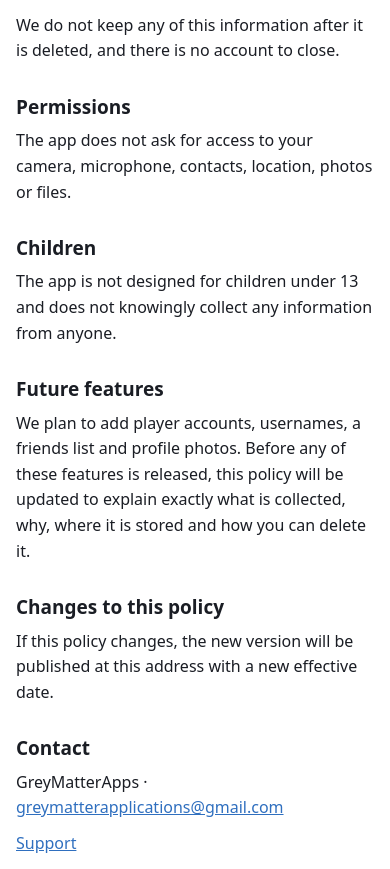
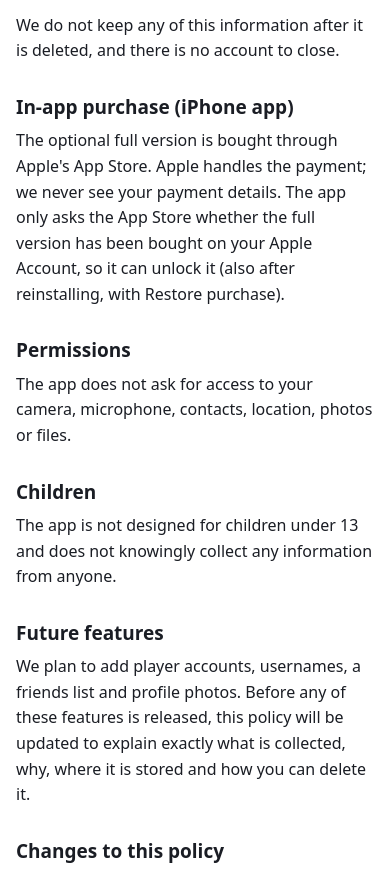
Before and after one commit to incarnalme/kobo-privacy, a plain HTML site: page index.html in a window 390 px wide. Shown: the part 3011-3880 px from the top of the page. Drawn offline with Linux system fonts and the light colour scheme.

Commit message:
Privacy policy: iPhone in-app purchase
Co-Authored-By: Claude Opus 5.5 <noreply@anthropic.com>
Claude-Session: https://claude.ai/code/session_01463TrKDK6Bv5g1YNdUUh5p

```diff
--- a/index.html
+++ b/index.html
@@ -47,6 +47,9 @@ p,li{margin:0 0 10px}.muted{color:var(--muted)}a{color:var(--brand)}
 </ul>
 <p>We do not keep any of this information after it is deleted, and there is no account to close.</p>
 
+<h2>In-app purchase (iPhone app)</h2>
+<p>The optional full version is bought through Apple's App Store. Apple handles the payment; we never see your payment details. The app only asks the App Store whether the full version has been bought on your Apple Account, so it can unlock it (also after reinstalling, with Restore purchase).</p>
+
 <h2>Permissions</h2>
 <p>The app does not ask for access to your camera, microphone, contacts, location, photos or files.</p>
 
```
